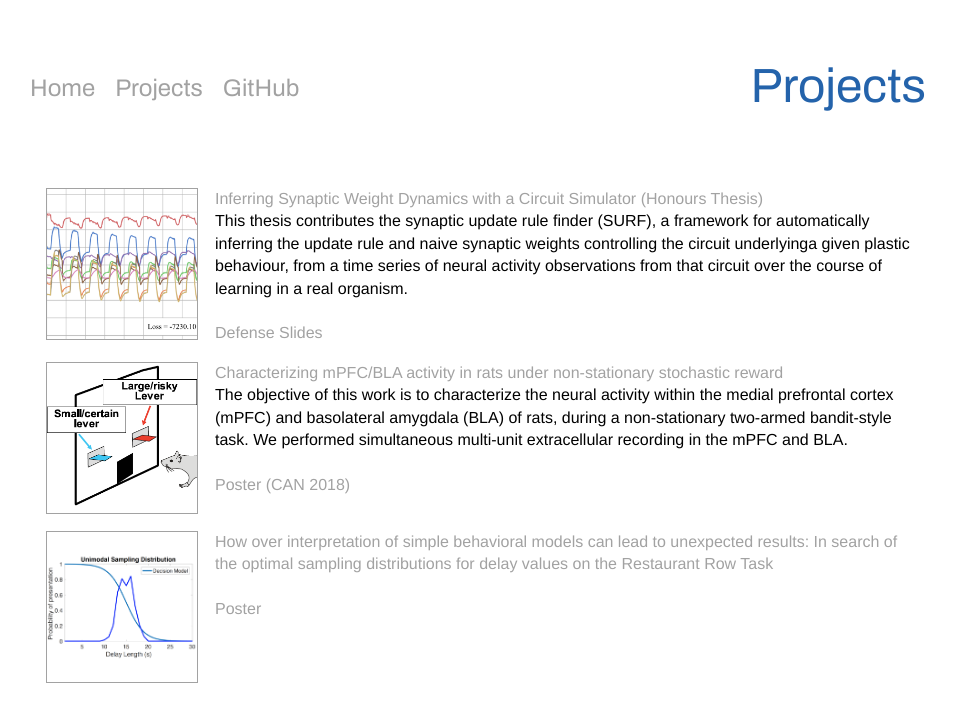
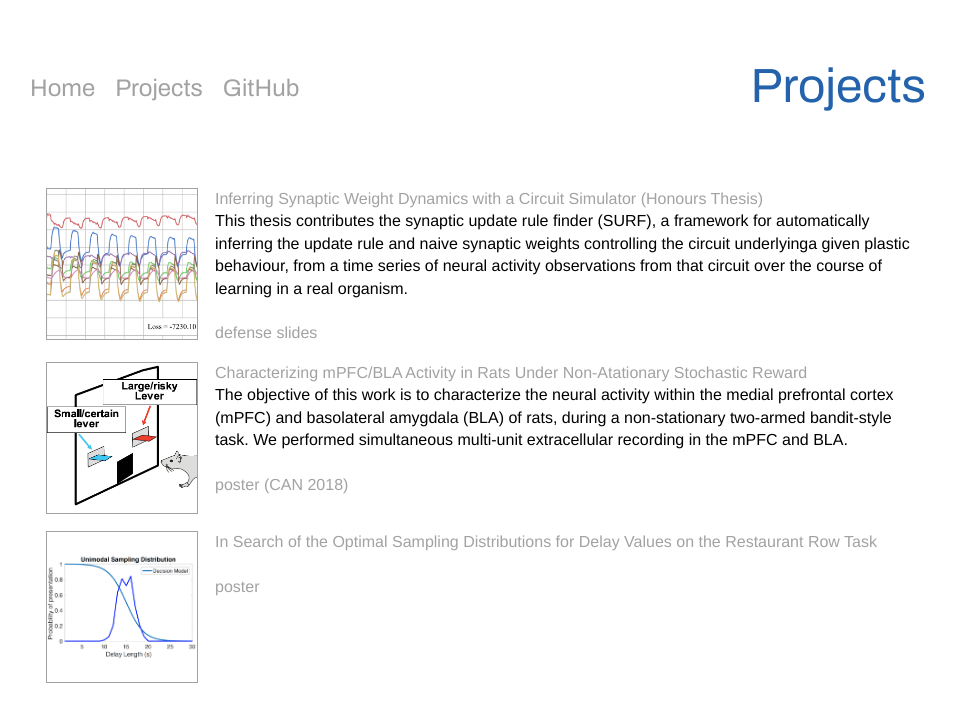
Before and after one commit to rfayyazi/rfayyazi.github.io, a Jekyll site: the page projects.html, which Jekyll copies as it is, in a window 1280 px wide. Shown: the top 722 px of the page, without its empty margins (162-1117 px from the left). Built offline with Jekyll 4.4.1, drawn with Linux system fonts in a browser that asks for light colours.

Commit message:
Update projects.html

```diff
--- a/projects.html
+++ b/projects.html
@@ -48,7 +48,7 @@
                     real organism.
                   </div>
                   <br>
-                  <a href='slides/learning_learning_pres.pdf'>Defense Slides</a>
+                  <a href='slides/learning_learning_pres.pdf'>defense slides</a>
                 </div>
               </td>
             </tr>
@@ -60,14 +60,14 @@
               </td>
               <td>
                 <div class='project-content'>
-                  <a href='seamans_rat_MAB.html'>Characterizing mPFC/BLA activity in rats under non-stationary stochastic reward</a>
+                  <a href='seamans_rat_MAB.html'>Characterizing mPFC/BLA Activity in Rats Under Non-Atationary Stochastic Reward</a>
                   <div class='project-summary'>
                     The objective of this work is to characterize the neural activity within the medial prefrontal cortex (mPFC)
                     and basolateral amygdala (BLA) of rats, during a non-stationary two-armed bandit-style task. We performed
                     simultaneous multi-unit extracellular recording in the mPFC and BLA.
                   </div>
                   <br>
-                  <a href='posters/rat_MAB_poster.pdf'>Poster (CAN 2018)</a>
+                  <a href='posters/rat_MAB_poster.pdf'>poster (CAN 2018)</a>
                 </div>
               </td>
             </tr>
@@ -79,11 +79,10 @@
               </td>
               <td>
                 <div class='project-content'>
-                  <a href='projects/restraunt_row_sampling.html'>How over interpretation of simple behavioral models can lead to unexpected results: In
-                  search of the optimal sampling distributions for delay values on the Restaurant Row Task</a>
+                  <a href='projects/restraunt_row_sampling.html'>In Search of the Optimal Sampling Distributions for Delay Values on the Restaurant Row Task</a>
                   <br>
                   <br>
-                  <a href='posters/restraunt_row_poster.pdf'>Poster</a>
+                  <a href='posters/restraunt_row_poster.pdf'>poster</a>
                 </div>
               </td>
             </tr>
```
